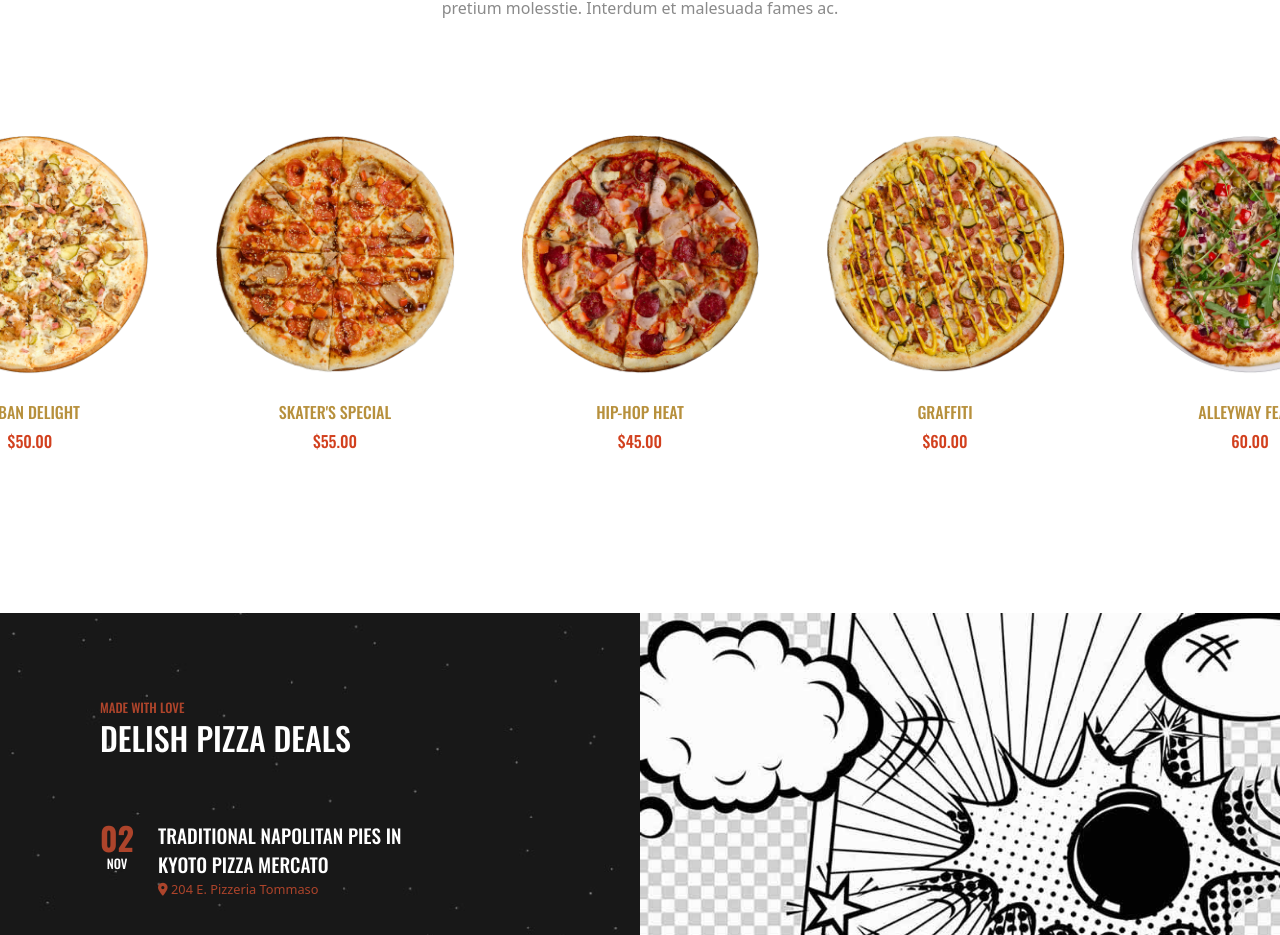
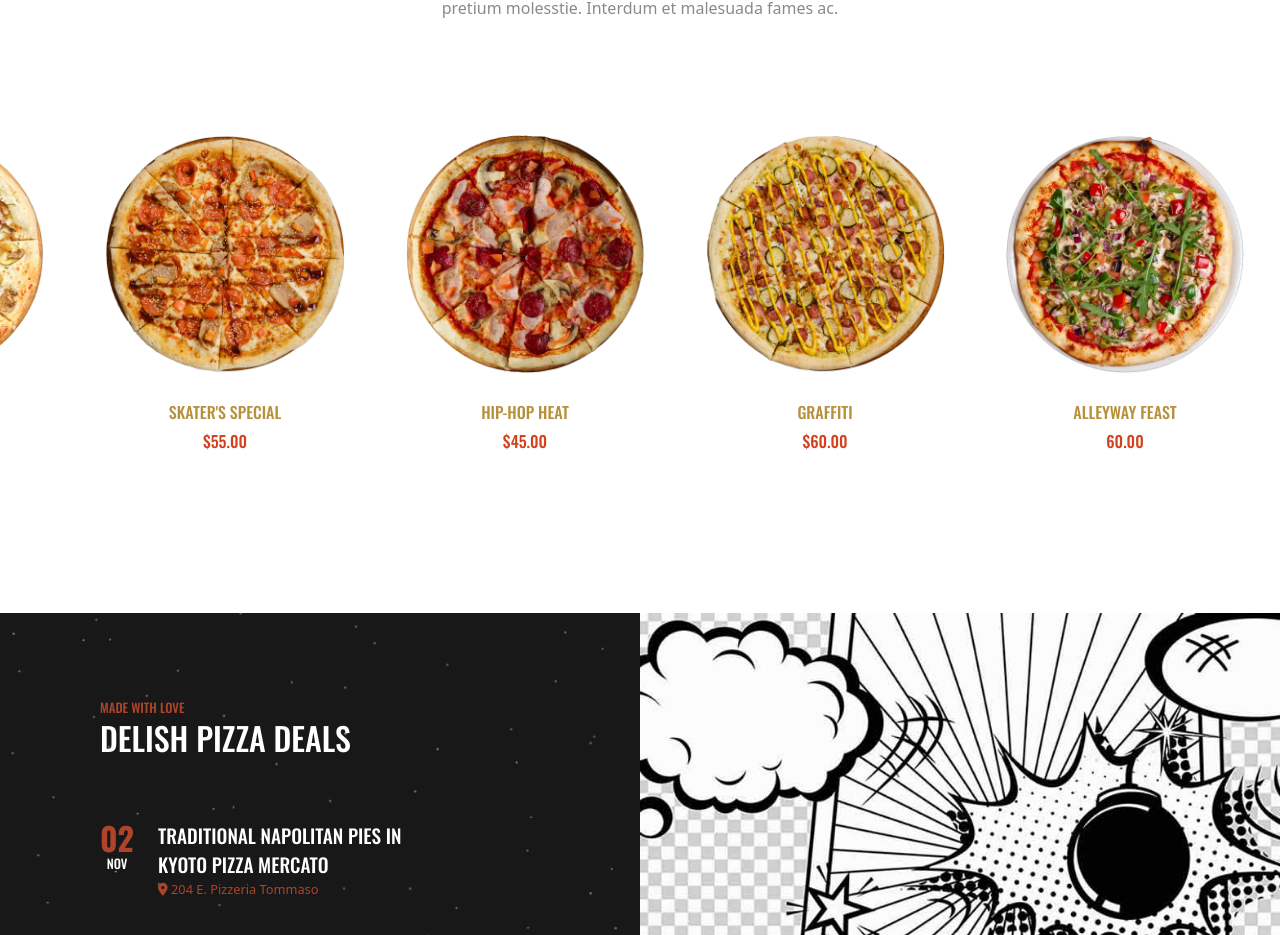
Before and after one commit to vi-ser/proj-html-vuejs, a Vue app: page / in a window 1280 px wide. Shown: the part 3532-4467 px from the top of the page. Built offline with nearby package versions, Linux system fonts and the light colour scheme.

Commit message:
inserito autoplay slider pizza (finalmente :') ) - utilizzato solo css

```diff
--- a/src/components/BookItem.vue
+++ b/src/components/BookItem.vue
@@ -94,6 +94,7 @@ export default {
         letter-spacing: 2px;
         padding: 15px 25px;
         width: 192.5px;
+        cursor: pointer;
     }
 }
 </style>
--- a/src/components/PizzaCarousel.vue
+++ b/src/components/PizzaCarousel.vue
@@ -12,15 +12,9 @@ export default {
     data() {
         return {
             store,
-            currentIndex: 0,
         }
     },
-
-    methods: {
-
-    },
-
-}
+};
 </script>
 
 <template>
@@ -29,12 +23,16 @@ export default {
         <h2 class="text-uppercase oswald-medium">
             the best pizza menu in town
         </h2>
-        <p>Lorem ipsum dolor sit amet consectetur adipisicing elit. Ut blandit arcu in<br>pretium molesstie. Interdum
-            et
+        <p>Lorem ipsum dolor sit amet consectetur adipisicing elit. Ut blandit arcu in<br>pretium molesstie. Interdum et
             malesuada fames ac.</p>
     </div>
-    <ul id="pizza-carousel" class="list-unstyled d-flex justify-content-center overflow-hidden text-center">
-        <PizzaItem v-for="(currentPizza, index) in store.pizza" :key="index" :pizza="currentPizza"></PizzaItem>
+    <ul id="pizza-carousel" class="d-flex overflow-hidden ">
+        <div class="pizza-slider list-unstyled d-flex justify-content-center text-center">
+            <PizzaItem v-for="(currentPizza, index) in store.pizza" :key="index" :pizza="currentPizza"></PizzaItem>
+        </div>
+        <div class="pizza-slider list-unstyled d-flex justify-content-center text-center">
+            <PizzaItem v-for="(currentPizza, index) in store.pizza" :key="index" :pizza="currentPizza"></PizzaItem>
+        </div>
     </ul>
 </template>
 
@@ -44,6 +42,7 @@ export default {
 
 #carousel-section {
     padding: 105px 160px 0;
+
 
     span {
         color: $primary;
@@ -62,7 +61,21 @@ export default {
 }
 
 #pizza-carousel {
-    gap: 65px;
-    padding-bottom: 160px;
+
+
+    .pizza-slider {
+        padding-bottom: 160px;
+        animation: carousel-slide 20s infinite linear;
+    }
+
+    @keyframes carousel-slide {
+        from {
+            transform: translateX(0);
+        }
+
+        to {
+            transform: translateX(-100%);
+        }
+    }
 }
 </style>
--- a/src/components/PizzaItem.vue
+++ b/src/components/PizzaItem.vue
@@ -28,6 +28,8 @@ export default {
 @use '../styles/_variables' as *;
 
 li {
+    padding: 0 30px;
+
     .pizza-img {
         height: 240px;
         margin-bottom: 25px;
```
